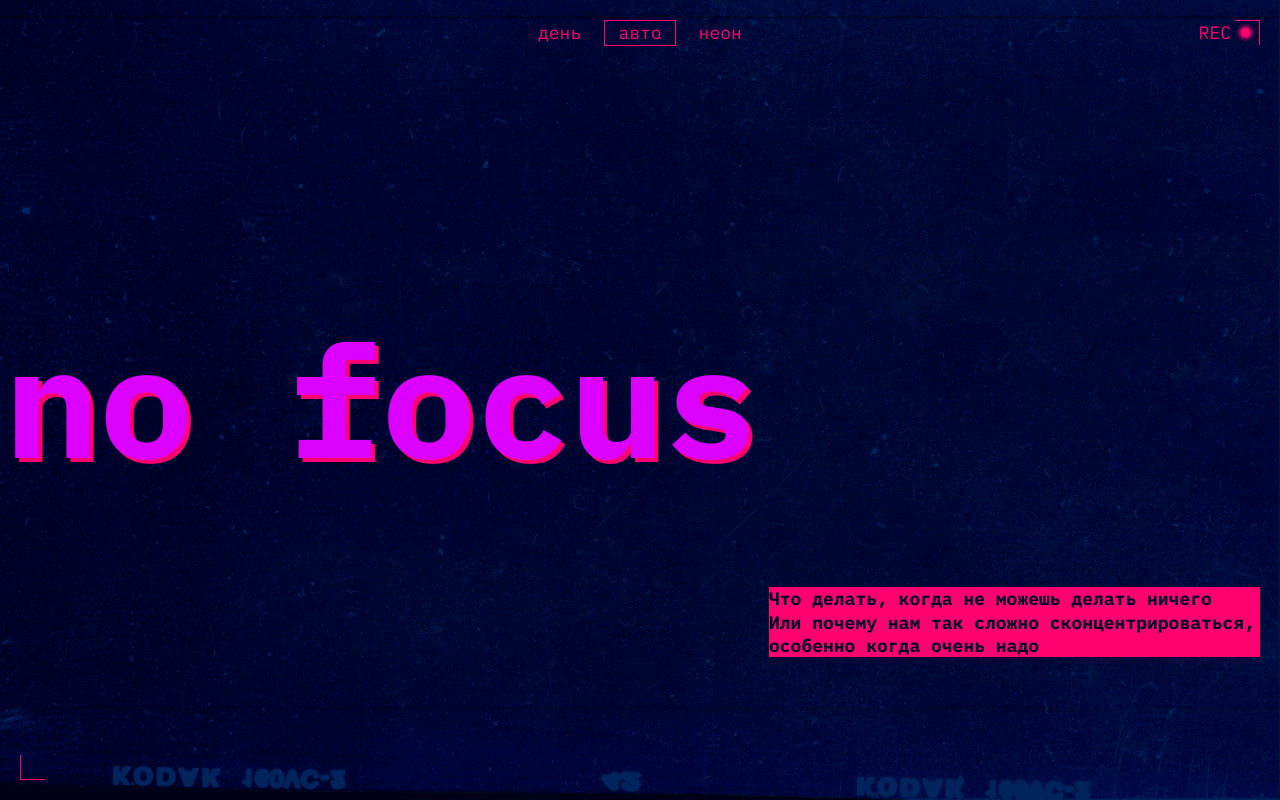
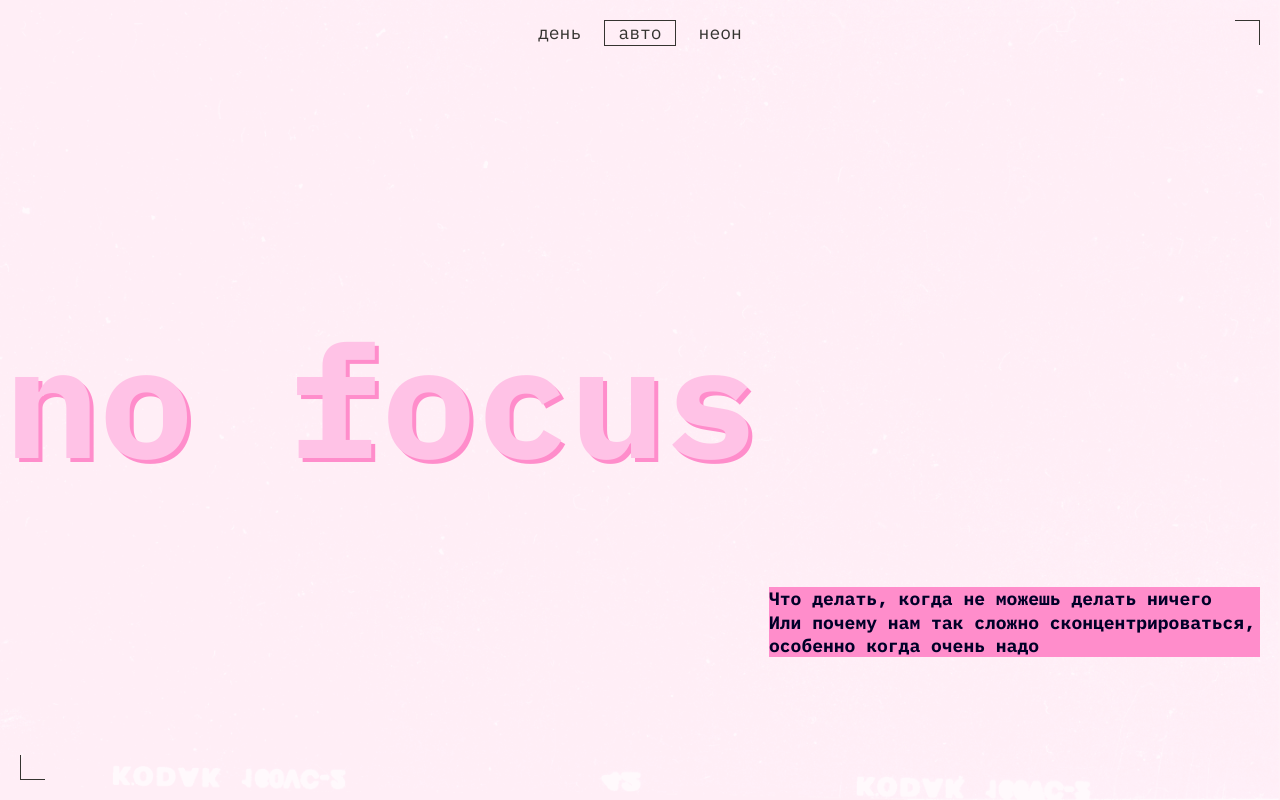
Before and after one commit to Dude18318/slozhno-sosredotochitsya, a website: page index.html in a window 1280 px wide. Shown: the top 800 px of the page. Drawn offline with Linux system fonts and the light colour scheme.

Commit message:
14 commit

```diff
--- a/styles/dark.css
+++ b/styles/dark.css
@@ -9,10 +9,12 @@
     Так стили написанные ниже будут иметь больший вес,
     чем стили в медиазапросе предпочтений пользователя
   */
-  @media (prefers-color-scheme: light) {
-  --cover-image: url("../images/cover-image-dark.png");
-   .page {
-    background-color:  #000028;
-   }
-  }
+  @media (prefers-color-scheme: dark) {
+
+    --cover-image: url("../images/cover-image-dark.png");
+
+     .page {
+      background-color:  #000028;
+     }
+    }
 }
--- a/styles/light.css
+++ b/styles/light.css
@@ -10,7 +10,6 @@
     чем стили в медиазапросе предпочтений пользователя
   */
 
-  @media (prefers-color-scheme: light) {
 
   --cover-image: url("../images/cover-image-light.png");
   --title-color: #ffc2e6;
@@ -26,5 +25,22 @@
   .header__theme-menu-button_active {
     border: 1px solid #353430;
   }
+
 }
+@media (prefers-color-scheme: light) {
+  :root {
+  --cover-image: url("../images/cover-image-light.png");
+  --title-color: #ffc2e6;
+  --accent-color: #ff8dcb;
+  --main-text-color: #353430;
+  --decorated-zone-color: #353430;
+  --menu-button-color: #353430;
+  --subheader-color: #353430;
+  .decorative_tag {
+    display: none;
+  }
+  }
+  .header__theme-menu-button_active {
+    border: 1px solid #353430;
+  }
 }
```
